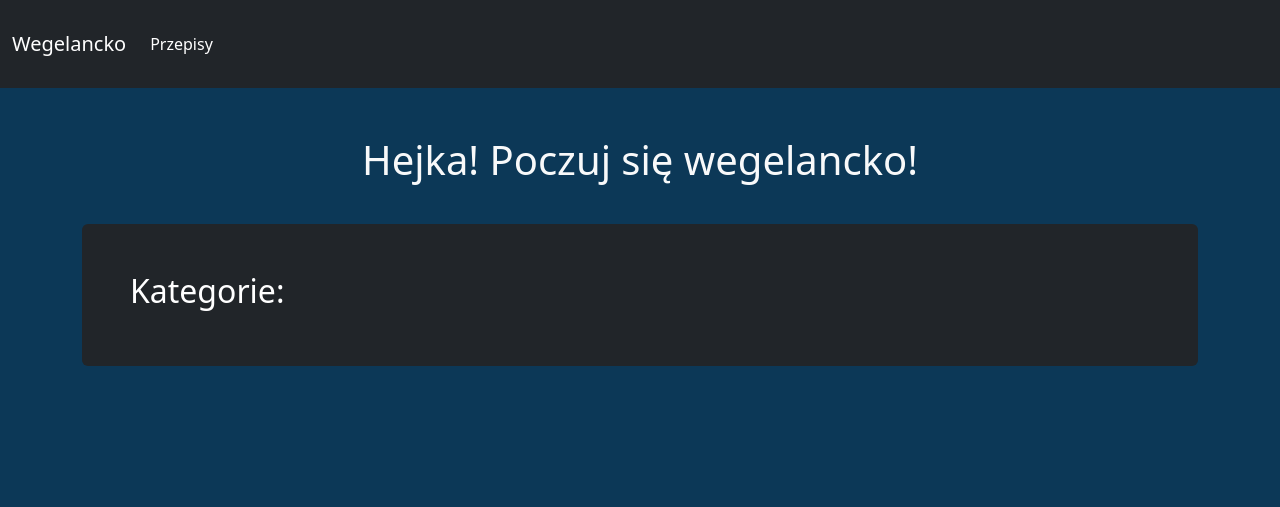
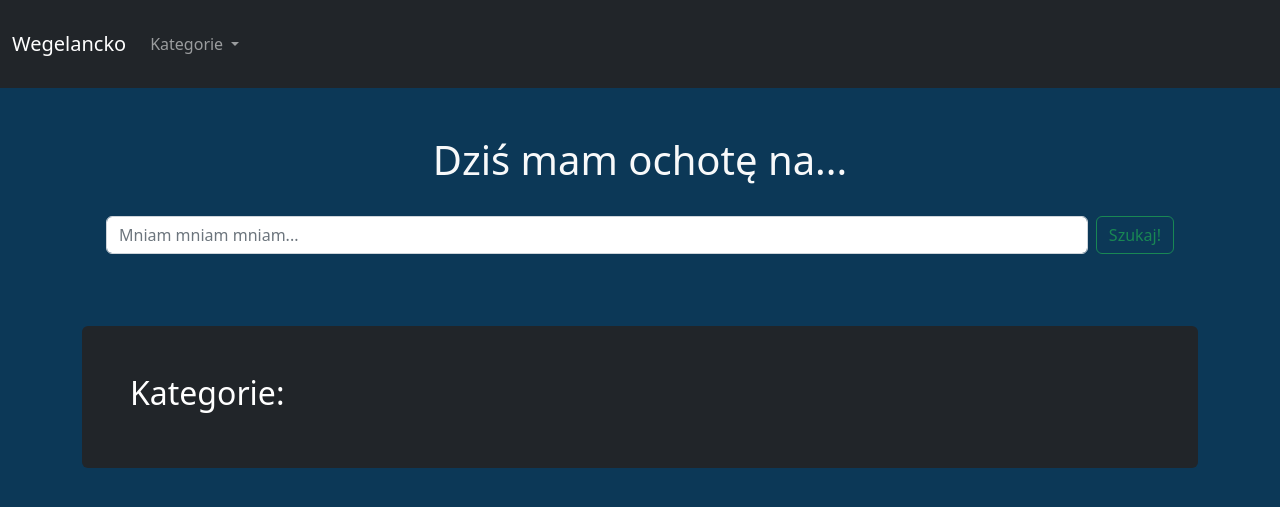
Before and after one commit to LittleRingPlover/Wegelancko, a Django app: page / in a window 1280 px wide. Shown: the top 507 px of the page. Run offline with Django 4.2, Linux system fonts and the light colour scheme; data that the repository does not hold is empty; some libraries are stand-ins or nearby versions.

Commit message:
Templates updated
Looks better but still doesn't work!

```diff
--- a/recipes/templates/recipes/base.html
+++ b/recipes/templates/recipes/base.html
@@ -21,10 +21,23 @@
         <button class="navbar-toggler collapsed" type="button" data-bs-toggle="collapse" data-bs-target="#navbarSupportedContent" aria-controls="navbarSupportedContent" aria-expanded="false" aria-label="Toggle navigation">
           <span class="navbar-toggler-icon"></span>
         </button>
+        <div class="collapse navbar-collapse" id="navbarNavDropdown">
+          <ul class="navbar-nav me-auto mb-2 mb-lg-0">
+            <li class="nav-item dropdown">
+              <a class="nav-link dropdown-toggle" href="{% url 'recipes:index' %}" role="button" data-bs-toggle="dropdown" aria-expanded="false">
+                Kategorie
+              </a>
+              <ul class="dropdown-menu">
+                <li><a class="dropdown-item" href="{% url 'recipes:index' %}">Śniadania</a></li>
+                <li><a class="dropdown-item" href="{% url 'recipes:index' %}">Przystawki</a></li>
+                <li><a class="dropdown-item" href="{% url 'recipes:index' %}">Zupy</a></li>
+                <li><a class="dropdown-item" href="{% url 'recipes:index' %}">Dania główne</a></li>
+                <li><a class="dropdown-item" href="{% url 'recipes:index' %}">Ciasta i desery</a></li>
+              </ul>
+            </li>
+          </ul>
+        </div>
         <div class="collapse navbar-collapse" id="navbarSupportedContent">
-          <ul class="navbar-nav me-auto mb-2 mb-lg-0">
-            <a class="nav-link active" aria-current="page" href="/">Przepisy</a>
-          </ul>
 <!--          <ul class="navbar-nav ms-auto mb-2 mb-lg-0">-->
 <!--            {% if user.is_authenticated %}-->
 <!--              <a data-bs-toggle="collapse" data-bs-target=".navbar-collapse.show" class="navbar-text">Witaj, {{ user.username }}.</a>-->
--- a/recipes/templates/recipes/index.html
+++ b/recipes/templates/recipes/index.html
@@ -8,14 +8,18 @@
 <body>
 {% block page_header %}
 <div style="text-align:center">
-<h1> Hejka! Poczuj się wegelancko! </h1>
+<h1> Dziś mam ochotę na... </h1>
+    <form class="d-flex p-4" role="search">
+      <input class="form-control me-2" type="search" placeholder="Mniam mniam mniam..." aria-label="Search">
+      <button class="btn btn-outline-success" type="submit">Szukaj!</button>
+    </form>
 </div>
 {% endblock page_header %}
 {% block content %}
 <div class="mt-4 p-5 bg-dark text-white rounded" >
     <h2>Kategorie:</h2>
    {% for tag in tags %}
-    <a class="btn btn-info my-2 my-sm-0" href="{% url 'recipes:recipes' tag.id %}" role="button">{{ tag }}</a>
+    <a class="btn btn-lg btn-info my-2 my-sm-0" href="{% url 'recipes:recipes' tag.id %}" role="button">{{ tag }}</a>
    {% endfor %}
 </div>
 {% endblock content %}
--- a/recipes/templates/recipes/recipes.html
+++ b/recipes/templates/recipes/recipes.html
@@ -10,7 +10,7 @@
 <div class="mt-4 p-5 bg-dark text-white rounded" >
     <h2>Przepisy z tagiem: {{tag}}</h2>
    {% for recipe in recipes %}
-    <a class="btn btn-info my-2 my-sm-0" href="{% url 'recipes:recipe' recipe.id %}" role="button">{{ recipe }}</a>
+    <a class="btn btn-lg btn-info my-2 my-sm-0" href="{% url 'recipes:recipe' recipe.id %}" role="button">{{ recipe }}</a>
    {% endfor %}
 </div>
 {% endblock content %}
```
